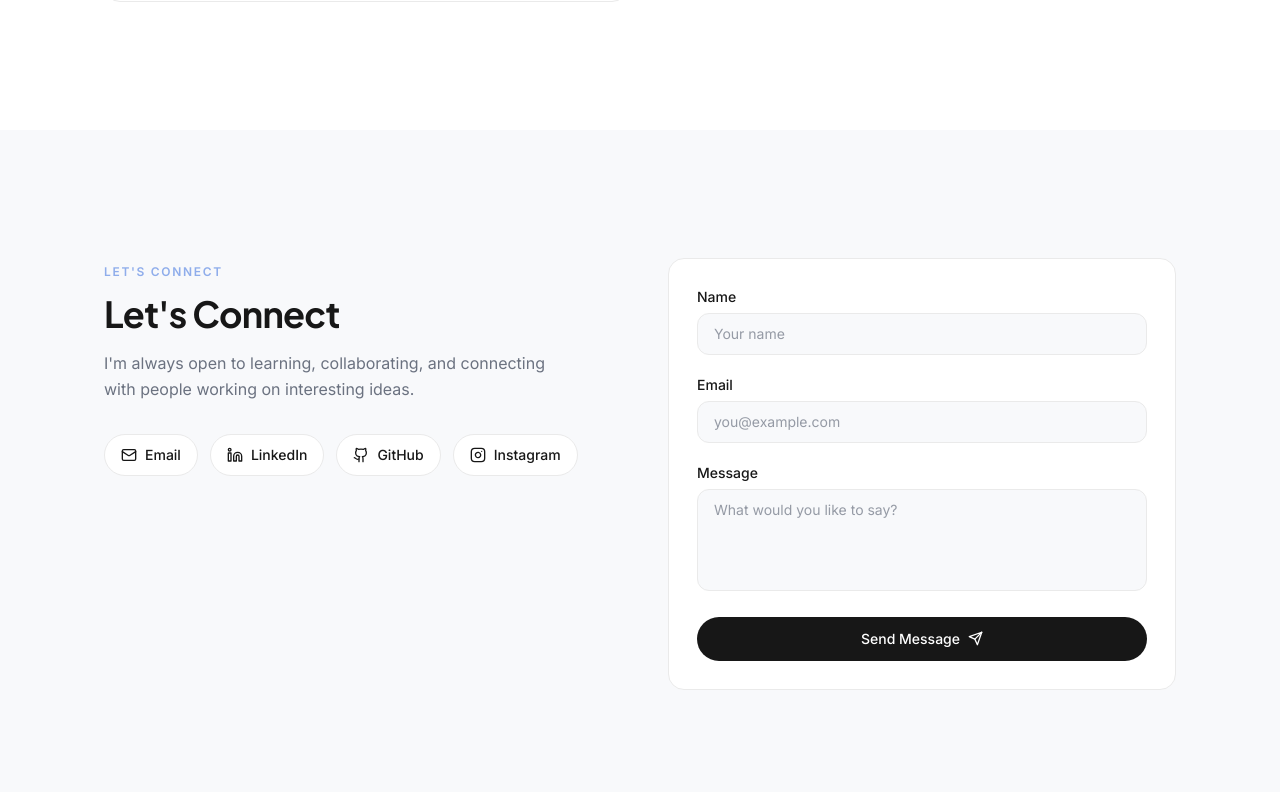
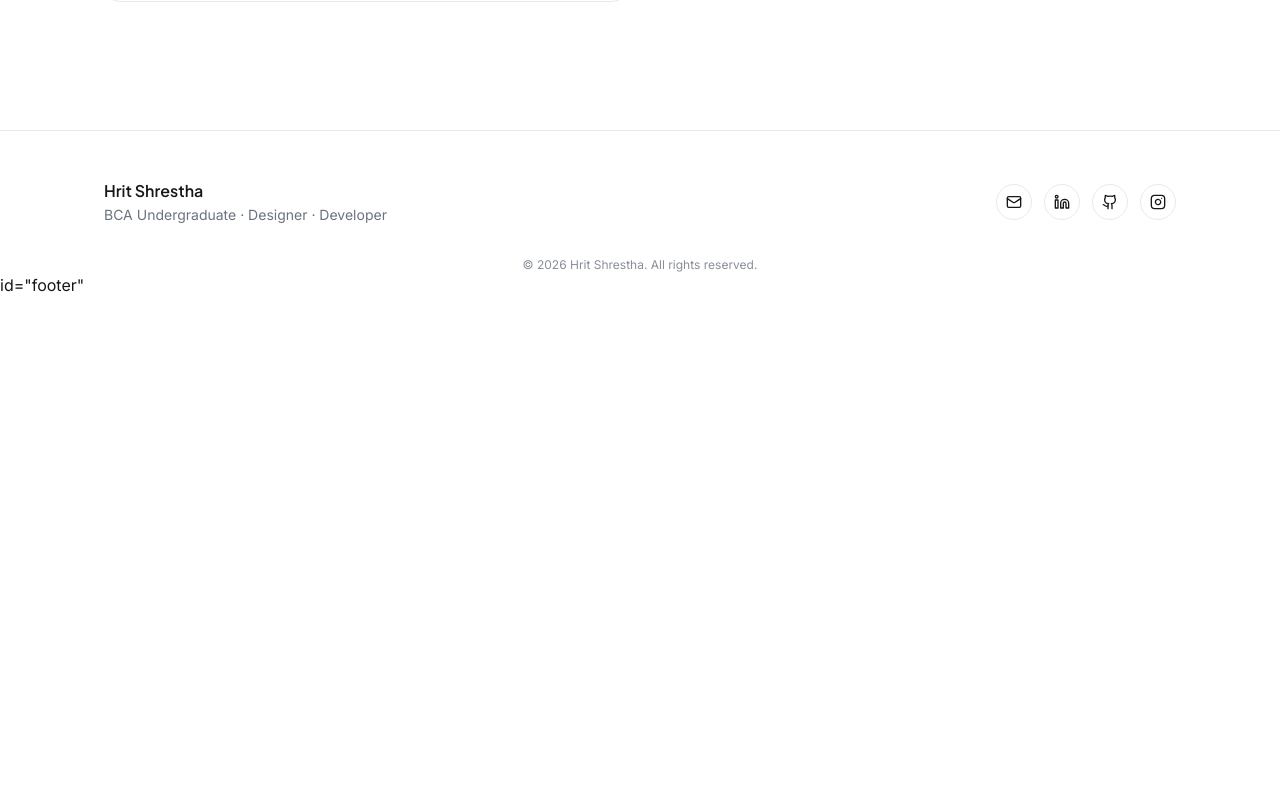
Before and after one commit to HritShrsestha/hrit-portfolio, a React (Vite) app: page / in a window 1280 px wide. Shown: the part 5268-6060 px from the top of the page. After the commit the page ends 5613 px from the top, so only its background shows below. Built offline with nearby package versions, Linux system fonts and the light colour scheme.

Commit message:
Updated portfolio website

```diff
--- a/src/App.jsx
+++ b/src/App.jsx
@@ -5,7 +5,6 @@ import Skills from "./components/Skills.jsx";
 import Courses from "./components/Courses.jsx";
 import Certificates from "./components/Certificates.jsx";
 import Projects from "./components/Projects.jsx";
-import Contact from "./components/Contact.jsx";
 import Footer from "./components/Footer.jsx";
 
 export default function App() {
@@ -19,7 +18,6 @@ export default function App() {
         <Courses />
         <Certificates />
         <Projects />
-        <Contact />
       </main>
       <Footer />
     </div>
--- a/src/components/Contact.jsx
+++ /dev/null
@@ -1,167 +0,0 @@
-import { useState } from "react";
-import { Mail, Github, Linkedin, Instagram, Send, CheckCircle2 } from "lucide-react";
-import Reveal from "./Reveal.jsx";
-
-// Replace these with your real links.
-const SOCIALS = [
-  { label: "Email", href: "mailto:youremail@example.com", icon: Mail },
-  { label: "LinkedIn", href: "https://linkedin.com/in/your-username", icon: Linkedin },
-  { label: "GitHub", href: "https://github.com/your-username", icon: Github },
-  { label: "Instagram", href: "https://instagram.com/your-username", icon: Instagram },
-];
-
-export default function Contact() {
-  const [form, setForm] = useState({ name: "", email: "", message: "" });
-  const [errors, setErrors] = useState({});
-  const [submitted, setSubmitted] = useState(false);
-
-  const handleChange = (e) => {
-    const { name, value } = e.target;
-    setForm((prev) => ({ ...prev, [name]: value }));
-  };
-
-  const validate = () => {
-    const next = {};
-    if (!form.name.trim()) next.name = "Please enter your name.";
-    if (!form.email.trim()) {
-      next.email = "Please enter your email.";
-    } else if (!/^[^\s@]+@[^\s@]+\.[^\s@]+$/.test(form.email)) {
-      next.email = "Please enter a valid email address.";
-    }
-    if (!form.message.trim()) next.message = "Please write a short message.";
-    return next;
-  };
-
-  const handleSubmit = (e) => {
-    e.preventDefault();
-    const validationErrors = validate();
-    setErrors(validationErrors);
-    if (Object.keys(validationErrors).length === 0) {
-      // No backend is connected yet — this just simulates a successful send.
-      setSubmitted(true);
-      setForm({ name: "", email: "", message: "" });
-    }
-  };
-
-  return (
-    <section id="contact" className="py-24 md:py-32 bg-bg-soft">
-      <div className="section-container">
-        <div className="grid md:grid-cols-2 gap-14">
-          <Reveal>
-            <span className="eyebrow">Let&apos;s Connect</span>
-            <h2 className="mt-3 text-3xl md:text-4xl font-display font-bold text-ink">
-              Let&apos;s Connect
-            </h2>
-            <p className="mt-4 text-muted leading-relaxed max-w-md">
-              I&apos;m always open to learning, collaborating, and connecting with people working
-              on interesting ideas.
-            </p>
-
-            <div className="mt-8 flex flex-wrap gap-3">
-              {SOCIALS.map(({ label, href, icon: Icon }) => (
-                <a
-                  key={label}
-                  href={href}
-                  target={label !== "Email" ? "_blank" : undefined}
-                  rel="noreferrer"
-                  className="inline-flex items-center gap-2 rounded-full border border-line bg-white px-4 py-2.5 text-sm font-medium text-ink hover:border-accent-blue/40 hover:bg-accent/40 transition-colors duration-200"
-                >
-                  <Icon size={16} />
-                  {label}
-                </a>
-              ))}
-            </div>
-          </Reveal>
-
-          <Reveal delay={0.1}>
-            {submitted ? (
-              <div className="rounded-2xl border border-line bg-white p-8 h-full flex flex-col items-center justify-center text-center">
-                <CheckCircle2 size={32} className="text-accent-blue" />
-                <h3 className="mt-4 font-display font-semibold text-lg text-ink">
-                  Message sent!
-                </h3>
-                <p className="mt-1.5 text-sm text-muted max-w-xs">
-                  Thanks for reaching out — I&apos;ll get back to you soon.
-                </p>
-                <button
-                  onClick={() => setSubmitted(false)}
-                  className="mt-6 text-sm font-medium text-ink border border-line rounded-full px-5 py-2 hover:bg-bg-soft transition-colors"
-                >
-                  Send another message
-                </button>
-              </div>
-            ) : (
-              <form
-                onSubmit={handleSubmit}
-                noValidate
-                className="rounded-2xl border border-line bg-white p-7 space-y-5"
-              >
-                <div>
-                  <label htmlFor="name" className="block text-sm font-medium text-ink mb-1.5">
-                    Name
-                  </label>
-                  <input
-                    id="name"
-                    name="name"
-                    type="text"
-                    value={form.name}
-                    onChange={handleChange}
-                    placeholder="Your name"
-                    className={`w-full rounded-xl border bg-bg-soft px-4 py-2.5 text-sm text-ink placeholder:text-muted/70 focus:outline-none focus:ring-2 focus:ring-accent-blue/40 transition ${
-                      errors.name ? "border-red-300" : "border-line"
-                    }`}
-                  />
-                  {errors.name && <p className="mt-1 text-xs text-red-500">{errors.name}</p>}
-                </div>
-
-                <div>
-                  <label htmlFor="email" className="block text-sm font-medium text-ink mb-1.5">
-                    Email
-                  </label>
-                  <input
-                    id="email"
-                    name="email"
-                    type="email"
-                    value={form.email}
-                    onChange={handleChange}
-                    placeholder="you@example.com"
-                    className={`w-full rounded-xl border bg-bg-soft px-4 py-2.5 text-sm text-ink placeholder:text-muted/70 focus:outline-none focus:ring-2 focus:ring-accent-blue/40 transition ${
-                      errors.email ? "border-red-300" : "border-line"
-                    }`}
-                  />
-                  {errors.email && <p className="mt-1 text-xs text-red-500">{errors.email}</p>}
-                </div>
-
-                <div>
-                  <label htmlFor="message" className="block text-sm font-medium text-ink mb-1.5">
-                    Message
-                  </label>
-                  <textarea
-                    id="message"
-                    name="message"
-                    rows={4}
-                    value={form.message}
-                    onChange={handleChange}
-                    placeholder="What would you like to say?"
-                    className={`w-full rounded-xl border bg-bg-soft px-4 py-2.5 text-sm text-ink placeholder:text-muted/70 focus:outline-none focus:ring-2 focus:ring-accent-blue/40 transition resize-none ${
-                      errors.message ? "border-red-300" : "border-line"
-                    }`}
-                  />
-                  {errors.message && <p className="mt-1 text-xs text-red-500">{errors.message}</p>}
-                </div>
-
-                <button
-                  type="submit"
-                  className="w-full inline-flex items-center justify-center gap-2 rounded-full bg-ink text-white text-sm font-medium px-6 py-3 hover:bg-black transition-colors duration-200"
-                >
-                  Send Message
-                  <Send size={15} />
-                </button>
-              </form>
-            )}
-          </Reveal>
-        </div>
-      </div>
-    </section>
-  );
-}
--- a/src/components/Footer.jsx
+++ b/src/components/Footer.jsx
@@ -35,6 +35,7 @@ export default function Footer() {
       <p className="text-center text-xs text-muted/80 mt-8">
         © 2026 Hrit Shrestha. All rights reserved.
       </p>
+      id="footer"
     </footer>
   );
 }
--- a/src/components/Hero.jsx
+++ b/src/components/Hero.jsx
@@ -77,7 +77,7 @@ export default function Hero() {
               <ArrowRight size={16} />
             </a>
             <a
-              href="#contact"
+              href="#footer"
               className="inline-flex items-center gap-2 rounded-full border border-line bg-white px-6 py-3 text-sm font-medium text-ink hover:border-accent-blue hover:bg-bg-soft transition-colors duration-200"
             >
               Contact Me
```
